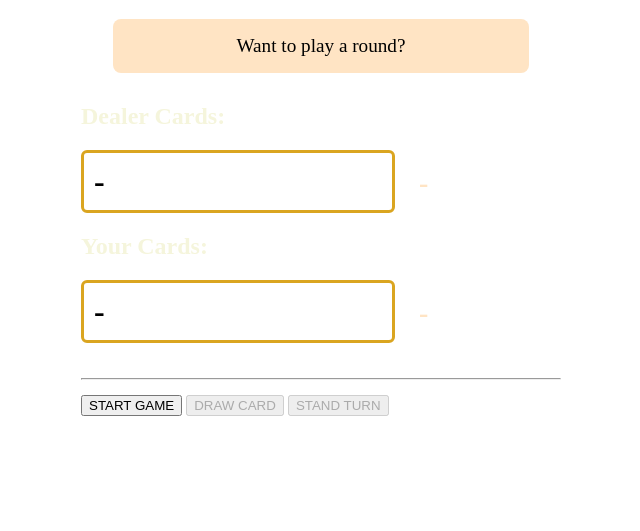
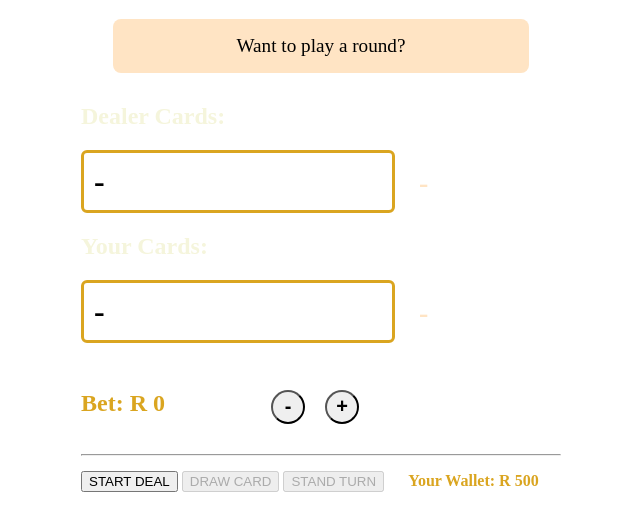
Before and after one commit to chriskoorzen/BlackJack, a plain HTML site: page index.html in a window 1280 px wide. Shown: the part 217-748 px from the top of the page, without its empty margins (319-959 px from the left). Drawn offline with Linux system fonts and the light colour scheme.

Commit message:
Implement betting feature.

```diff
--- a/class.js
+++ b/class.js
@@ -203,6 +203,46 @@ class Gambler {
     }
 }
 
+const bank = {
+    playerWallet: 500,
+    stakedBet: 0,
+    walletDisplay: document.getElementById("playerCash"),
+    potDisplay: document.getElementById("stakedCash"),
+    addButton:  document.getElementById("addCashButton"),
+    subButton:  document.getElementById("subCashButton"),
+    addBet: function() {
+        if (this.playerWallet >= 10){
+            this.playerWallet = this.playerWallet -10;
+            this.stakedBet = this.stakedBet +10;
+            this.updateDisplay();
+        }
+    },
+    subBet: function() {
+        if (this.stakedBet >= 10){
+            this.stakedBet = this.stakedBet -10;
+            this.playerWallet = this.playerWallet +10;
+            this.updateDisplay();
+        }
+    },
+    payout: function(multiplier) {
+        this.playerWallet = this.playerWallet + (this.stakedBet * multiplier);
+        this.stakedBet = 0;
+        this.updateDisplay();
+    },
+    updateDisplay: function() {
+        this.walletDisplay.innerHTML = this.playerWallet;
+        this.potDisplay.innerHTML = this.stakedBet;
+    },
+    disableBetting: function() {
+        this.addButton.disabled = true;
+        this.subButton.disabled = true;
+    },
+    enableBetting: function() {
+        this.addButton.disabled = false;
+        this.subButton.disabled = false;
+    },
+}
+
 // Variable Declarations
 const player = new Gambler(document.getElementById("playerCards"), document.getElementById("playerSum"));
 const dealer = new Gambler(document.getElementById("dealerCards"), document.getElementById("dealerSum"));
@@ -214,6 +254,7 @@ const drawButton = document.getElementById("drawButton");
 const standButton = document.getElementById("standButton");
 drawButton.disabled = true;
 standButton.disabled = true;
+bank.updateDisplay();
 
 let playDeck;
 
@@ -224,6 +265,7 @@ async function startGame() {
     gameStatus.innerHTML = "Let's Go!";
     gameMessage.innerHTML = "";
     startButton.disabled = true;
+    bank.disableBetting();
 
     player.reset_round();
     dealer.reset_round();
@@ -264,6 +306,7 @@ function endGame() {
     startButton.disabled = false;
     drawButton.disabled = true;
     standButton.disabled = true;
+    bank.enableBetting();
 }
 
 function drawCard() {
@@ -304,29 +347,34 @@ function checkGameState() {
         // DRAW
         dealer.displayStats();      // Dealer must always show cards on Blackjack
         gameStatus.innerHTML = "BlackJack Draw!";
+        bank.payout(1);
         endGame();
     }
     else if (player.hasBlackJack){
         // MEGA WINNER
         dealer.displayStats();      // Dealer may show cards on player Blackjack
         gameStatus.innerHTML = "Mega Winner! You got BlackJack!";
+        bank.payout(2.5);
         endGame();
     }
     else if (dealer.hasBlackJack){
         // LOSER
         dealer.displayStats();      // Dealer must always show cards on Blackjack
         gameStatus.innerHTML = "Oops, dealer has BlackJack! You Lose.";
+        bank.payout(0);
         endGame();
     }
     else if (!player.isAlive){
         // LOSER
         dealer.displayStats();      // Dealer may show cards on player bust
         gameStatus.innerHTML = "You Busted! Better luck next time.";
+        bank.payout(0);
         endGame();
     }
     else if (!dealer.isAlive){
         // WINNER
         gameStatus.innerHTML = "Dealer Busted! You Win!";
+        bank.payout(2);
         endGame();
     }
 }
@@ -335,13 +383,16 @@ function tallyHands() {
     if (player.highCount === dealer.highCount){
         // DRAW
         gameStatus.innerHTML = "It's a Draw!";
+        bank.payout(1);
     }
     else if (player.highCount > dealer.highCount) {
         // WINNER
         gameStatus.innerHTML = "You win!";
+        bank.payout(2);
     }
     else {
         // LOSER
         gameStatus.innerHTML = "You lose..";
+        bank.payout(0);
     }
 }
--- a/index.html
+++ b/index.html
@@ -27,10 +27,18 @@
         <h2>Your Cards:</h1>
         <h1 id="playerCards">-</h1>
         <p id="playerSum">-</p>
+        <div id="betLine">
+            <p>Bet: R <span id="stakedCash">0</span></p>
+            <button id="addCashButton" onclick="bank.addBet()">+</button>
+            <button id="subCashButton" onclick="bank.subBet()">-</button>
+        </div>
+
         <hr>
-        <button id="startButton" onclick="startGame()">START GAME</button>
+        <button id="startButton" onclick="startGame()">START DEAL</button>
         <button id="drawButton"  onclick="drawCard()">DRAW CARD</button>
         <button id="standButton" onclick="standTurn()">STAND TURN</button>
+
+        <p id="walletLine">Your Wallet: R <span id="playerCash">0</span></p>
         <p id="gameMessage"></p>
     </div>
 
--- a/style.css
+++ b/style.css
@@ -12,7 +12,7 @@ h2 {
 }
 
 hr {
-    margin: 35px auto 15px;
+    margin: 25px auto 15px;
     color: beige;
 }
 
@@ -66,6 +66,38 @@ hr {
     border-radius: 8px;
 }
 
+#betLine {
+    margin-top: 35px;
+    width: 60%;
+}
+
+#betLine p{
+    display: inline-block;
+    color: goldenrod;
+    font-weight: 900;
+    font-size: 24px;
+    margin: 12px 0;
+}
+#addCashButton,
+#subCashButton {
+    float: right;
+    width: 34px;
+    height: 34px;
+    margin: 0 10px;
+    margin-top: 12px;
+    font-weight: 900;
+    font-size: 20px;
+    border-radius: 100%;
+}
+
+#walletLine {
+    display: inline-block;
+    margin: 0 0 0 20px;
+    color: goldenrod;
+    font-weight: 600;
+}
+
+
 .playingCard {
     background-color: whitesmoke;
     border-radius: 4px;
```
